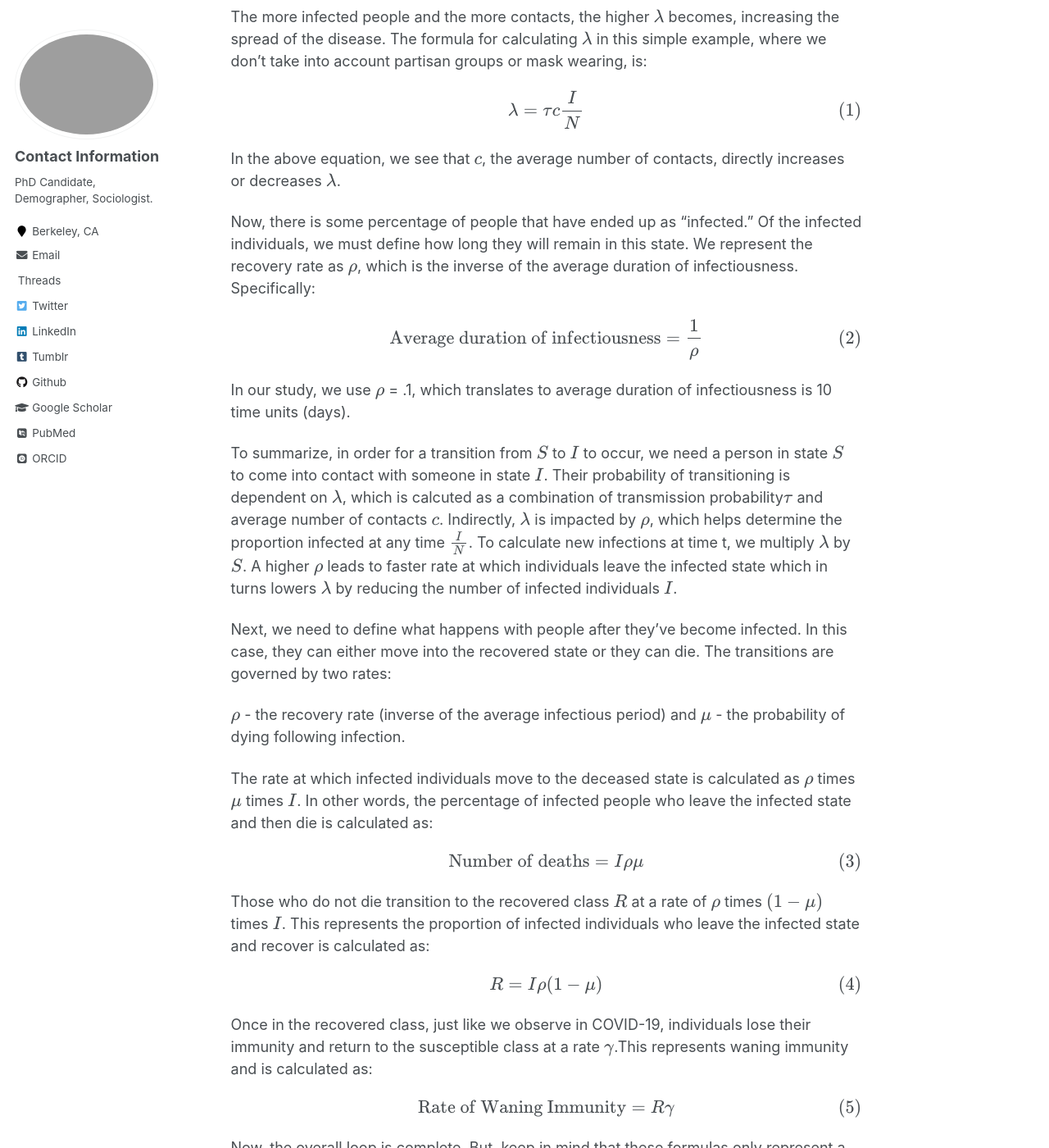
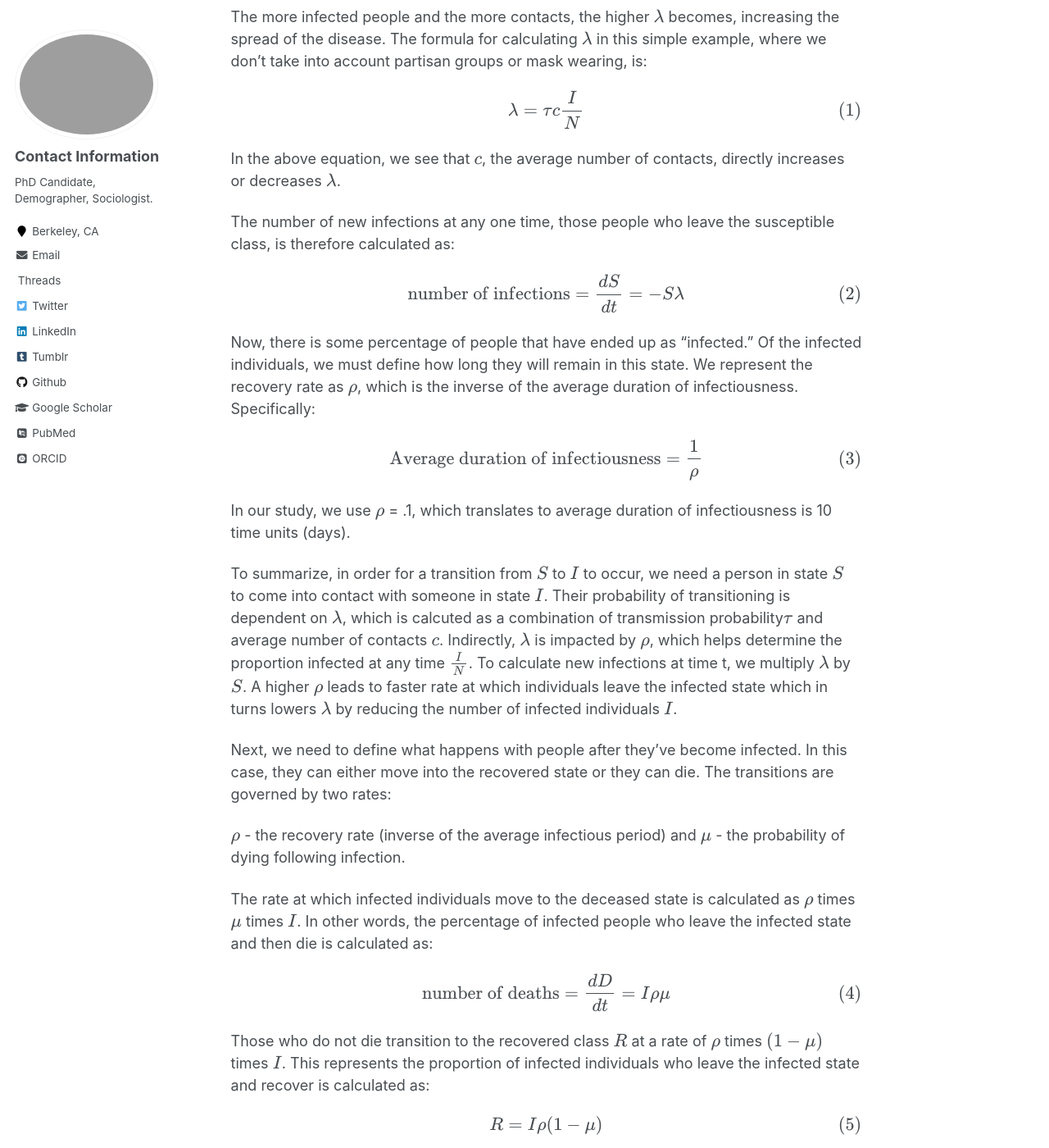
Before and after one commit to chrissoria/chrissoria.github.io, a Jekyll site: the page built from _posts/2024-12-20-three-group-sir.md, in a window 1280 px wide and 1400 px high, scrolled down 1263 px. Shown: the whole window at 82% size. Built offline with Jekyll 4.4.1, drawn with Linux system fonts in a browser that asks for light colours; some web fonts are replaced; formulas are drawn with MathJax 3.

Commit message:
adding to blog

```diff
--- a/_posts/2024-12-20-three-group-sir.md
+++ b/_posts/2024-12-20-three-group-sir.md
@@ -26,6 +26,12 @@ $$\lambda = \tau c \frac{I}{N}$$
 
 In the above equation, we see that $c$, the average number of contacts, directly increases or decreases $\lambda$.
 
+The number of new infections at any one time, those people who leave the susceptible class, is therefore calculated as:
+
+<p style="text-align: center;">
+$$\text{number of infections} = \frac{dS}{dt} = -S\lambda$$
+</p>
+
 Now, there is some percentage of people that have ended up as "infected." Of the infected individuals, we must define how long they will remain in this state. We represent the recovery rate as $\rho$, which is the inverse of the average duration of infectiousness. Specifically:
 
 <p style="text-align: center;">
@@ -43,7 +49,7 @@ $\rho$ - the recovery rate (inverse of the average infectious period) and $\mu$
 The rate at which infected individuals move to the deceased state is calculated as $\rho$ times $\mu$ times $I$. In other words, the percentage of infected people who leave the infected state and then die is calculated as:
 
 <p style="text-align: center;">
-$$\text{Number of deaths} = I\rho\mu$$
+$$\text{number of deaths} = \frac{dD}{dt} =  I\rho\mu$$
 </p>
 
 Those who do not die transition to the recovered class $R$ at a rate of $\rho$ times $(1-\mu)$ times $I$. This represents the proportion of infected individuals who leave the infected state and recover is calculated as:
```
